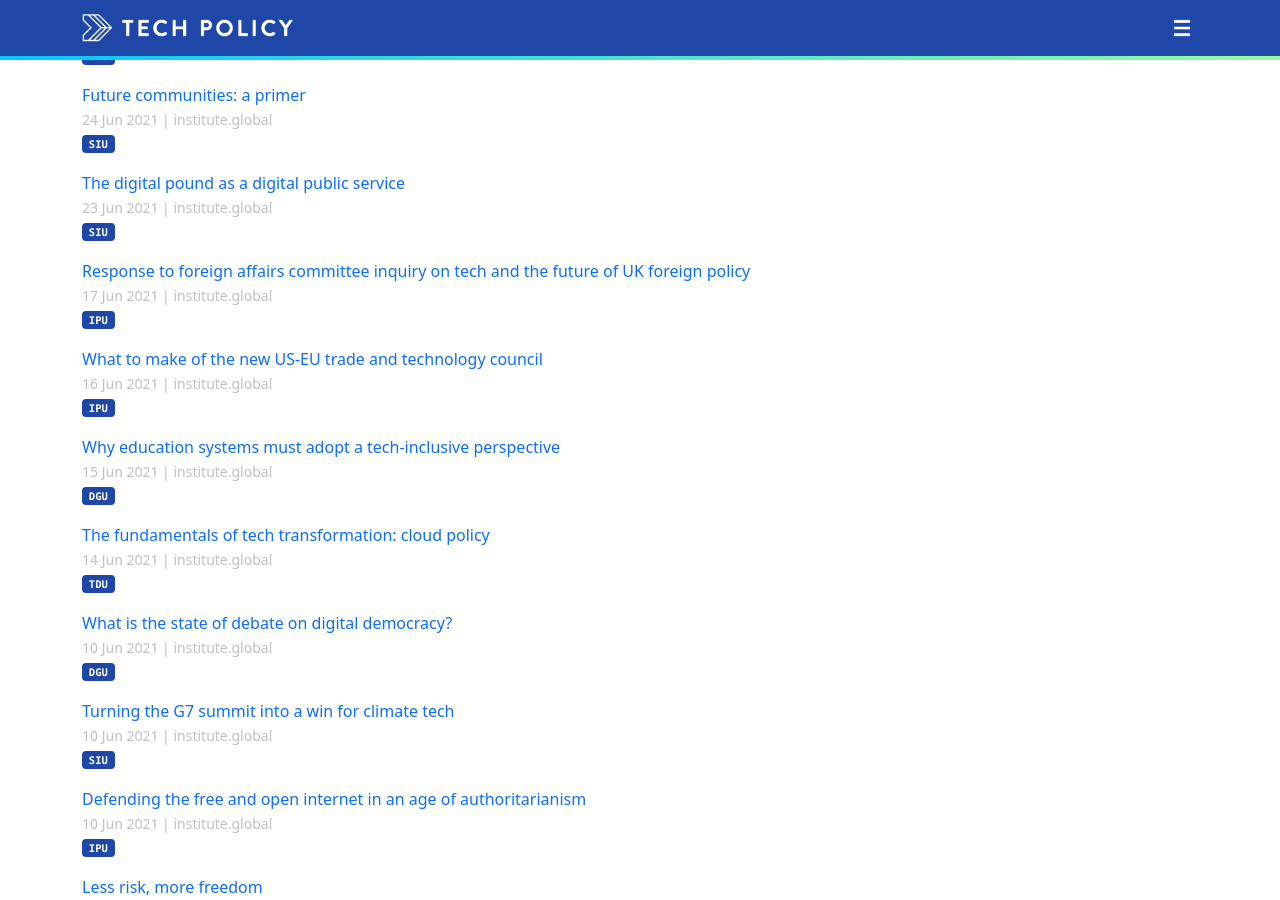
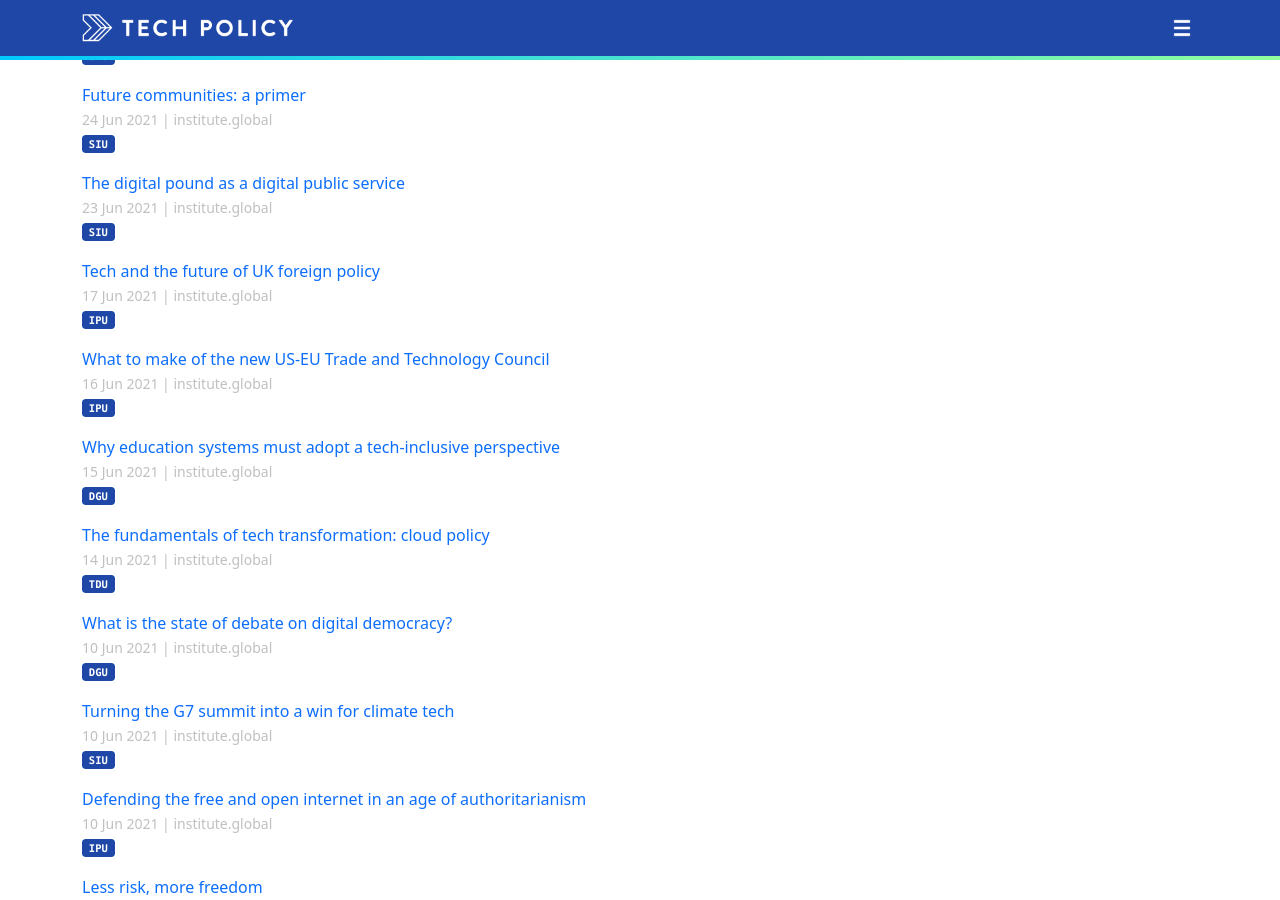
Before and after one commit to techpolicyio/techpolicyio.github.io, a Jekyll site: the page built from pages/home.md, in a window 1280 px wide and 900 px high, scrolled down 1028 px. Built offline with Jekyll 4.4.1, drawn with Linux system fonts in a browser that asks for light colours.

Commit message:
Update links.yml

```diff
--- a/_data/links.yml
+++ b/_data/links.yml
@@ -848,11 +848,11 @@
   url: https://institute.global/policy/future-communities-primer
   date: 2021-06-24
   unit: siu
-- title: "Response to foreign affairs committee inquiry on tech and the future of UK foreign policy"
+- title: "Tech and the future of UK foreign policy"
   url: https://institute.global/policy/response-foreign-affairs-committee-inquiry-tech-and-future-uk-foreign-policy
   date: 2021-06-17
   unit: ipu
-- title: "What to make of the new US-EU trade and technology council"
+- title: "What to make of the new US-EU Trade and Technology Council"
   url: https://institute.global/policy/what-make-new-us-eu-trade-and-technology-council
   date: 2021-06-16
   unit: ipu
```
